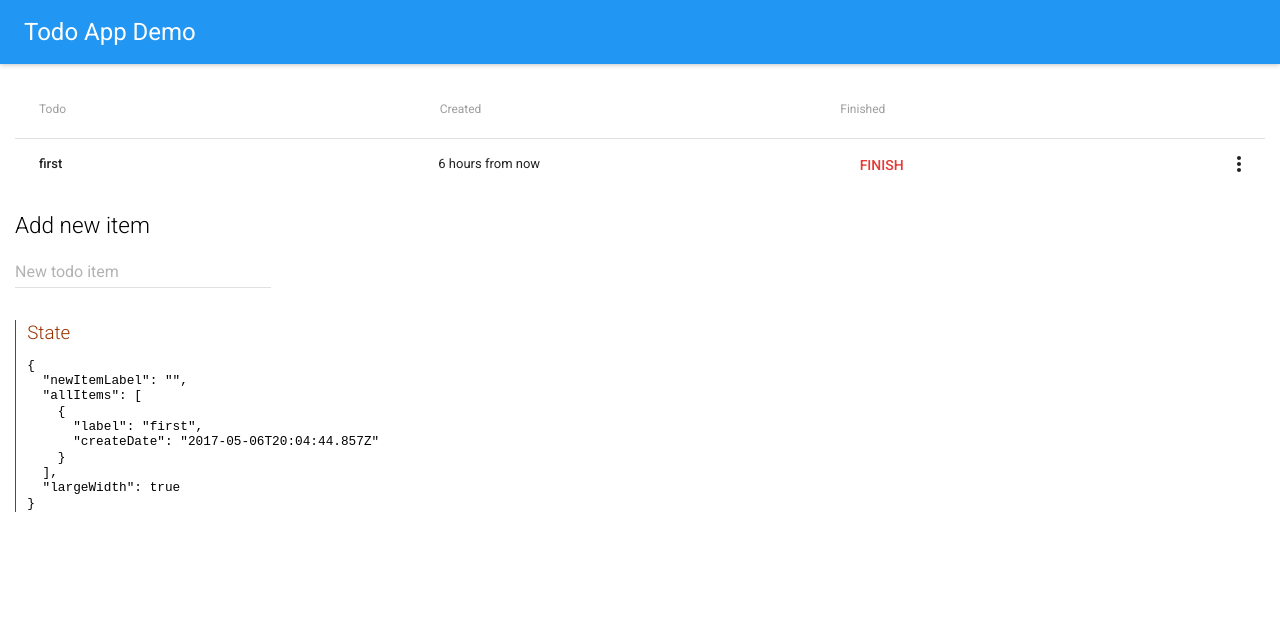
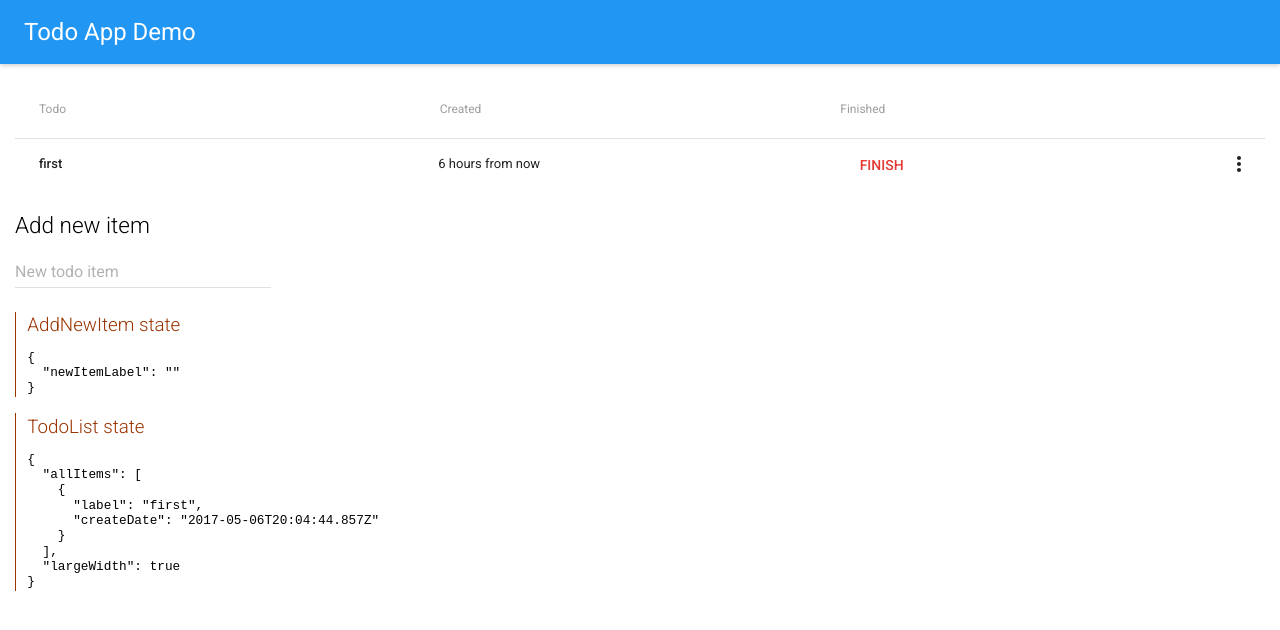
Before and after one commit to messa/demo-nextjs-materialui-todo, a Next.js app: page / in a window 1280 px wide. Shown: the top 630 px of the page. Built offline with nearby package versions, Linux system fonts and the light colour scheme; what react-tap-event-plugin would draw is missing.

Commit message:
minor refactoring: move some components to new files

```diff
--- /dev/null
+++ b/components/add_new_item.js
@@ -0,0 +1,44 @@
+import React, {Component} from 'react';
+import TextField from 'material-ui/TextField';
+
+import DebugData from './debug_data';
+
+const upperCaseFirst = (s) => (s ? (s[0].toUpperCase() + s.substr(1)) : s);
+
+export default class AddNewItem extends React.Component {
+
+  state = {
+    newItemLabel: '',
+  };
+
+  handleSubmit = (event) => {
+    event.preventDefault();
+    const label = this.state.newItemLabel;
+    this.props.handleNewItem({label});
+    this.setState({
+      newItemLabel: '',
+    });
+  };
+
+  render() {
+    return (
+      <div style={{marginTop: '1rem'}}>
+        <h2>Add new item</h2>
+        <form onSubmit={this.handleSubmit}>
+          <TextField
+            id="label"
+            hintText="New todo item"
+            value={this.state.newItemLabel}
+            onChange={(event) => {
+              this.setState({
+                newItemLabel: upperCaseFirst(event.target.value),
+              });
+            }}
+          />
+        </form>
+        <DebugData title="AddNewItem state" data={this.state} />
+      </div>
+    );
+  }
+
+}
--- /dev/null
+++ b/components/debug_data.js
@@ -0,0 +1,27 @@
+import React, {Component} from 'react';
+
+export default (props) => (
+  <div style={{
+    padding: '.1rem .75em',
+    borderLeft: '1px solid #930',
+    marginTop: '1rem',
+    marginBottom: '1rem',
+  }}>
+    <div style={{
+      color: '#930',
+      fontSize: '125%',
+      fontWeight: '300',
+    }}>
+      {props.title}
+    </div>
+    <pre style={{
+      fontSize: '85%',
+      lineHeight: '1.2',
+      fontFamily: 'inconsolata, terminus, monospace',
+      marginBottom: '0',
+      overflowX: 'auto',
+    }}>
+      {JSON.stringify(props.data, null, 2)}
+    </pre>
+  </div>
+);
--- a/components/todo_list.js
+++ b/components/todo_list.js
@@ -9,16 +9,16 @@ import {
   TableRow,
   TableRowColumn,
 } from 'material-ui/Table';
-import TextField from 'material-ui/TextField';
-import Toggle from 'material-ui/Toggle';
 import FlatButton from 'material-ui/FlatButton';
-import Paper from 'material-ui/Paper';
 import IconMenu from 'material-ui/IconMenu';
 import MenuItem from 'material-ui/MenuItem';
 import IconButton from 'material-ui/IconButton';
 import MoreVertIcon from 'material-ui/svg-icons/navigation/more-vert';
 import DeleteIcon from 'material-ui/svg-icons/action/delete';
 import RestoreIcon from 'material-ui/svg-icons/action/restore';
+
+import DebugData from './debug_data';
+import AddNewItem from './add_new_item';
 
 const iconColumnStyle = {
   width: "4em",
@@ -29,8 +29,7 @@ const iconColumnStyle = {
   textOverflow: 'fade',
 };
 
-const upperCaseFirst = (s) => (s ? (s[0].toUpperCase() + s.substr(1)) : s);
-
+/*
 const sorted = (items, keyFactory) => {
   const temp = items.map((item) => ({key: keyFactory(item), value: item}));
   temp.sort((a, b) => {
@@ -40,6 +39,7 @@ const sorted = (items, keyFactory) => {
   });
   return temp.map(({value}) => value);
 };
+*/
 
 const LabelCell = (props) => {
   const { item, colSpan } = props;
@@ -114,7 +114,6 @@ const ActionCell = (props) => {
 export default class TodoList extends React.Component {
 
   state = {
-    newItemLabel: '',
     allItems: [
       {
         label: "first",
@@ -124,16 +123,13 @@ export default class TodoList extends React.Component {
     largeWidth: true,
   };
 
-  handleSubmit = (event) => {
-    event.preventDefault();
-    const label = this.state.newItemLabel;
+  handleNewItem = ({label}) => {
     if (label) {
       const newItem = {
         label,
         createDate: new Date(),
       };
       this.setState((state) => ({
-        newItemLabel: '',
         allItems: [newItem, ...state.allItems],
       }));
     }
@@ -174,7 +170,6 @@ export default class TodoList extends React.Component {
       };
     });
   };
-
 
   markItemDeleted = (deletedItem) => {
     this.setState((state) => {
@@ -274,45 +269,8 @@ export default class TodoList extends React.Component {
             ))}
           </TableBody>
         </Table>
-        <div style={{marginTop: '1rem'}}>
-          <h2>Add new item</h2>
-          <form onSubmit={this.handleSubmit}>
-            <TextField
-              id="label"
-              hintText="New todo item"
-              value={this.state.newItemLabel}
-              onChange={(event) => {
-                this.setState({
-                  newItemLabel: upperCaseFirst(event.target.value),
-                });
-              }}
-            />
-          </form>
-          <br />
-        </div>
-
-        <div style={{
-          padding: '.1rem .75em',
-          borderLeft: '1px solid #930',
-        }}>
-          <div style={{
-            color: '#930',
-            fontSize: '125%',
-            fontWeight: '300',
-          }}>
-            State
-          </div>
-          <pre style={{
-            fontSize: '85%',
-            lineHeight: '1.2',
-            fontFamily: 'inconsolata, terminus, monospace',
-            marginBottom: '0',
-            overflowX: 'auto',
-          }}>
-            {JSON.stringify(this.state, null, 2)}
-          </pre>
-        </div>
-
+        <AddNewItem handleNewItem={this.handleNewItem} />
+        <DebugData title="TodoList state" data={this.state} />
       </div>
     );
   }
```
